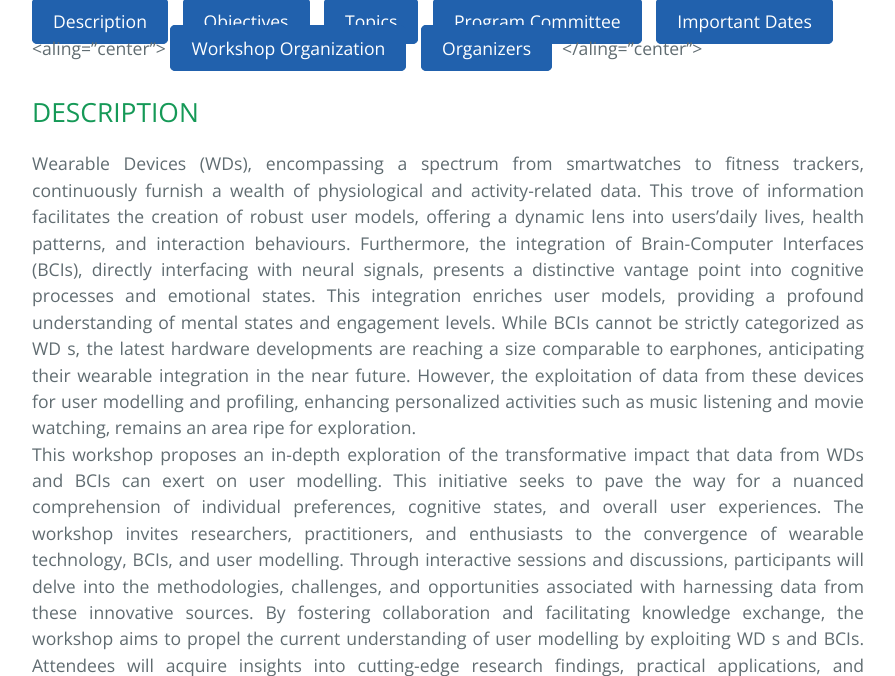
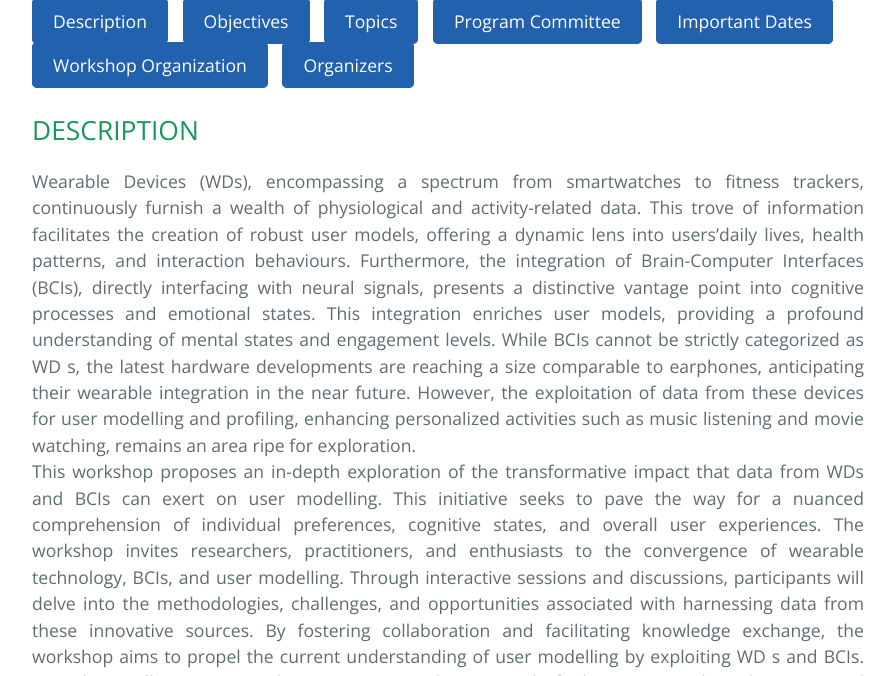
Before and after one commit to domenicolofu/webium24, a Jekyll site: the page built from index.md, in a window 1280 px wide and 900 px high, scrolled down 662 px, cut to the strip 224-900 px from the top of the window. Shown: the whole strip, without its empty margins (192-1087 px from the left). Built offline with Jekyll 4.4.1, drawn with Linux system fonts in a browser that asks for light colours.

Commit message:
Update index.md

```diff
--- a/index.md
+++ b/index.md
@@ -6,9 +6,9 @@ layout: default
 <a href="https://easychair.org/" class="button">Topics</a>
 <a href="https://easychair.org/" class="button">Program Committee</a>
 <a href="https://easychair.org/" class="button">Important Dates</a><br>
-<aling="center">
+<p aling="center">
 <a href="https://easychair.org/" class="button">Workshop Organization</a>
-<a href="#Organizers" class="button">Organizers</a></aling="center">
+<a href="#Organizers" class="button">Organizers</a></p>
 
 ## DESCRIPTION
 
```
